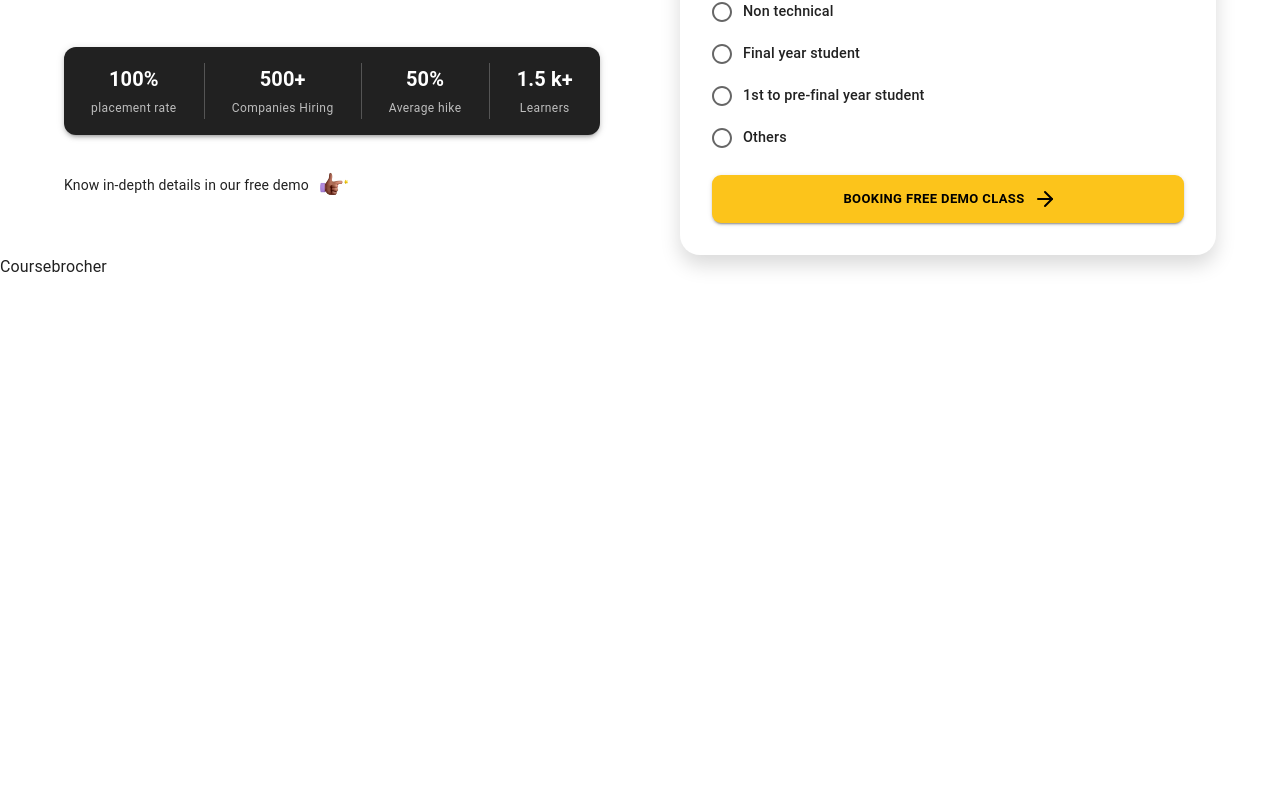
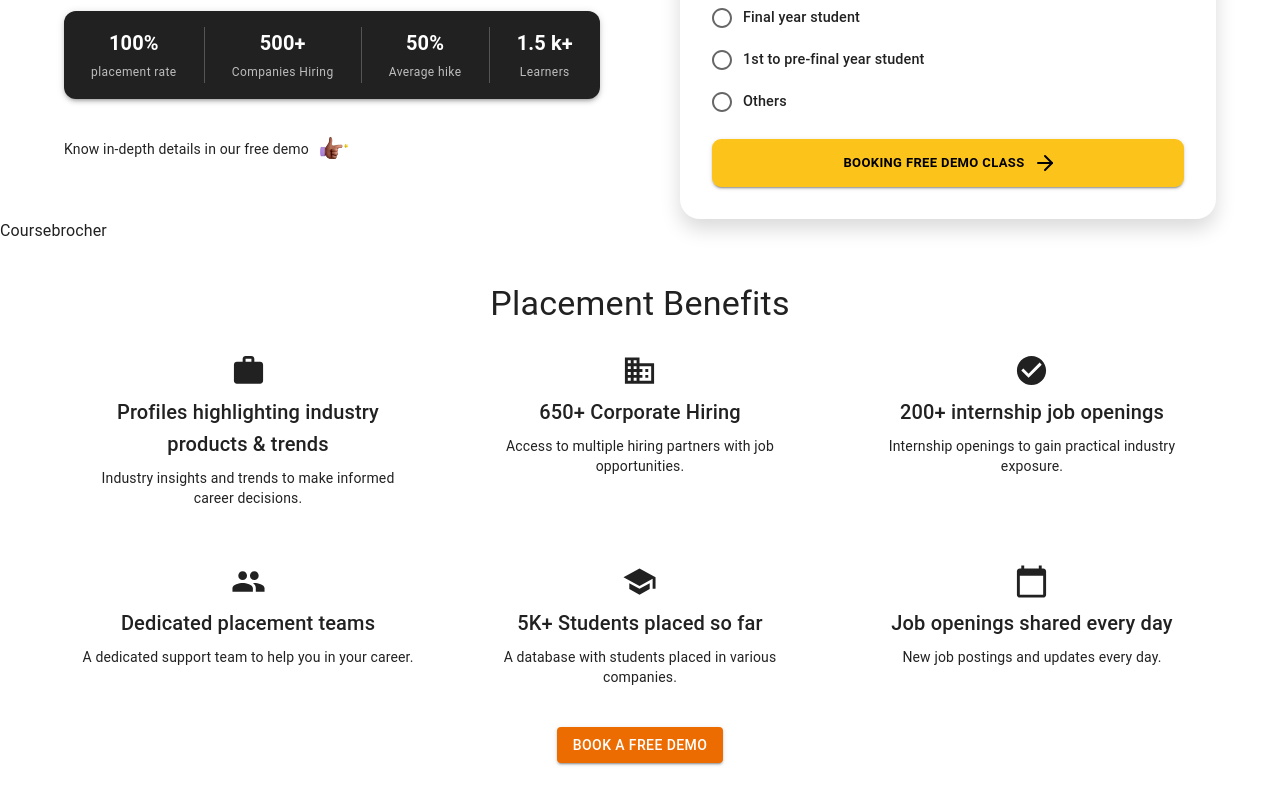
Before and after one commit to Vrecruiter-Project/digi-beez-project, a React (Vite) app: page / in a window 1280 px wide. Shown: the part 510-1313 px from the top of the page. Before the commit the page ends 800 px from the top, so only its background shows below. Built offline with nearby package versions, Linux system fonts and the light colour scheme.

Commit message:
placement

```diff
--- a/src/app/components/Navbar/Navbar.jsx
+++ b/src/app/components/Navbar/Navbar.jsx
@@ -40,20 +40,19 @@ export default function Navbar() {
         position="static"
         sx={{ backgroundColor: 'transparent', boxShadow: 'none' }} // Transparent background
       >
-        <Container maxWidth="xl">
+        <Container>
           <Toolbar disableGutters sx={{ display: 'flex', justifyContent: 'space-between' }}>
             {/* Left Side: Image Logo */}
-            <Box sx={{ display: 'flex', alignItems: 'center' }}>
-              <img
-                src={mode === 'light' ? LogoLight : LogoDark}
-                alt="Logo"
-                style={{ width: '100px', cursor: 'pointer' }}
-              />
-            </Box>
+            <img
+  src={mode === 'light' ? LogoLight : LogoDark}
+  alt="Logo"
+  style={{ height: '54px', width: 'auto', cursor: 'pointer' }}
+/>
+
 
             {/* Right Side: Dark Mode Toggle & Book a Free Demo Button */}
             <Box sx={{ display: 'flex', alignItems: 'center' }}>
-              <Button variant="contained" color="secondary">
+              <Button variant="contained" sx={{backgroundColor:"#FCC41B"}}>
                 Book a Free Demo
               </Button>
               <IconButton
--- /dev/null
+++ b/src/app/components/PlacementBenefits/Placement.jsx
@@ -0,0 +1,82 @@
+import React from "react";
+import { Box, Typography, Button, Container } from "@mui/material";
+import WorkIcon from "@mui/icons-material/Work";
+import BusinessIcon from "@mui/icons-material/Business";
+import CheckCircleIcon from "@mui/icons-material/CheckCircle";
+import PeopleIcon from "@mui/icons-material/People";
+import SchoolIcon from "@mui/icons-material/School";
+import CalendarTodayIcon from "@mui/icons-material/CalendarToday";
+import Grid from "@mui/material/Grid2"
+
+const benefits = [
+  {
+    icon: <WorkIcon fontSize="large" />,
+    title: "Profiles highlighting industry products & trends",
+    description: "Industry insights and trends to make informed career decisions.",
+  },
+  {
+    icon: <BusinessIcon fontSize="large" />,
+    title: "650+ Corporate Hiring",
+    description: "Access to multiple hiring partners with job opportunities.",
+  },
+  {
+    icon: <CheckCircleIcon fontSize="large" />,
+    title: "200+ internship job openings",
+    description: "Internship openings to gain practical industry exposure.",
+  },
+  {
+    icon: <PeopleIcon fontSize="large" />,
+    title: "Dedicated placement teams",
+    description: "A dedicated support team to help you in your career.",
+  },
+  {
+    icon: <SchoolIcon fontSize="large" />,
+    title: "5K+ Students placed so far",
+    description: "A database with students placed in various companies.",
+  },
+  {
+    icon: <CalendarTodayIcon fontSize="large" />,
+    title: "Job openings shared every day",
+    description: "New job postings and updates every day.",
+  },
+];
+
+const PlacementBenefits = () => {
+  return (
+    <Container>
+    <Box sx={{ textAlign: "center", py: 5 }}>
+      <Typography variant="h4" gutterBottom>
+        Placement Benefits
+      </Typography>
+      <Grid container spacing={3} justifyContent="center">
+        {benefits.map((benefit, index) => (
+          <Grid size= {{xs:12, sm:6, md:4}} key={index}>
+            <Box
+              sx={{
+                display: "flex",
+                flexDirection: "column",
+                alignItems: "center",
+                textAlign: "center",
+                p: 2,
+              }}
+            >
+              {benefit.icon}
+              <Typography variant="h6" sx={{ mt: 1 }}>
+                {benefit.title}
+              </Typography>
+              <Typography variant="body2" sx={{ mt: 1 }}>
+                {benefit.description}
+              </Typography>
+            </Box>
+          </Grid>
+        ))}
+      </Grid>
+      <Button variant="contained" color="warning" sx={{ mt: 3 }}>
+        Book a Free Demo
+      </Button>
+    </Box>
+    </Container>
+  );
+};
+
+export default PlacementBenefits;
--- a/src/app/pages/Home/Home.jsx
+++ b/src/app/pages/Home/Home.jsx
@@ -2,7 +2,7 @@ import React from 'react';
 import Herosection from '../../components/herosection/Herosection'
 import Coursebrocher from '../../components/CourseBrocher/Coursebrocher'
 import Navbar from '../../components/Navbar/Navbar'
-
+import PlacementBenefits from '../../components/PlacementBenefits/Placement';
 export default function Home() {
   return (
     <>
@@ -10,6 +10,8 @@ export default function Home() {
         <Herosection/>
 
         <Coursebrocher/>
+        <PlacementBenefits/>
+
     </>
   )
 }
```
